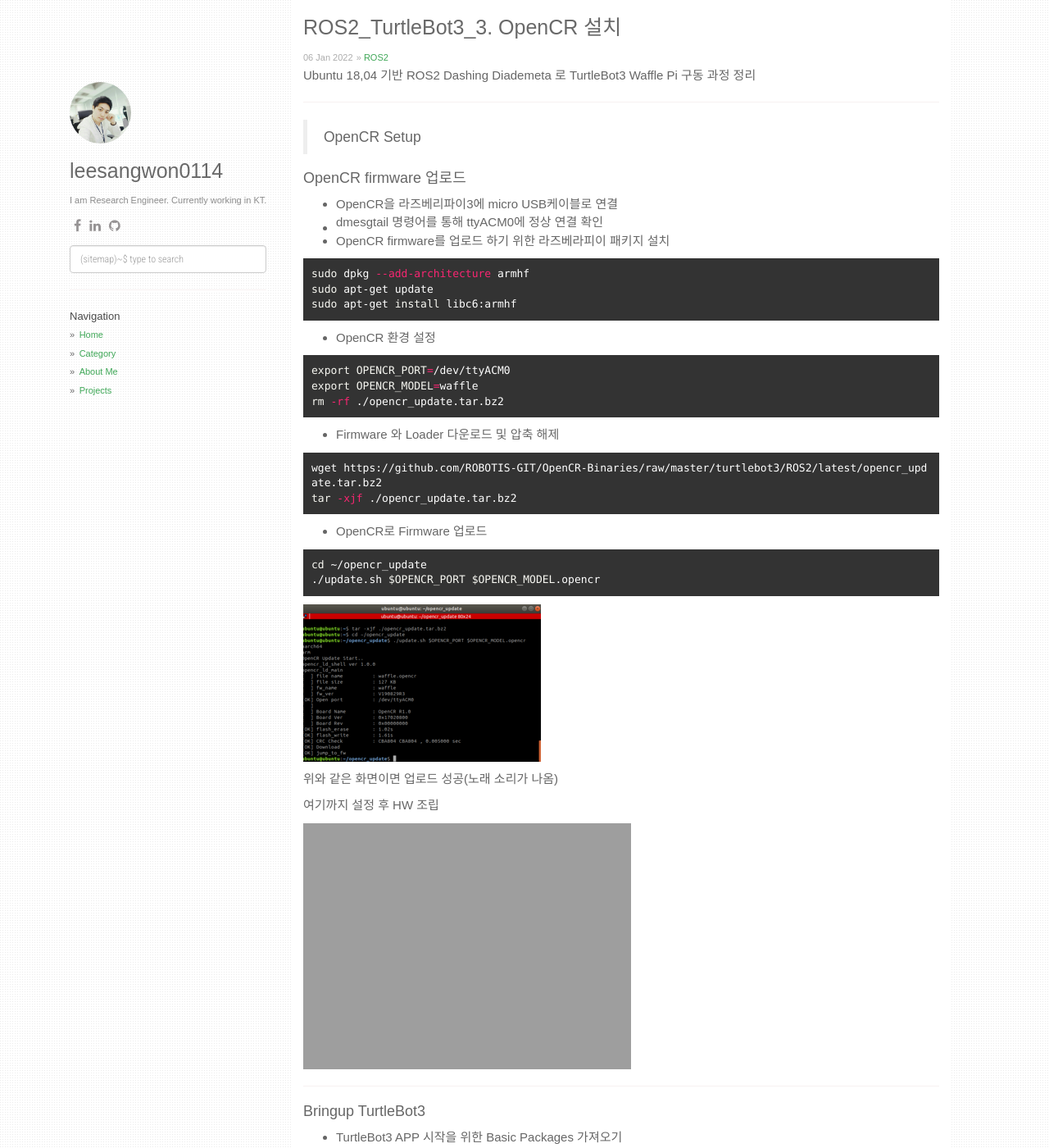
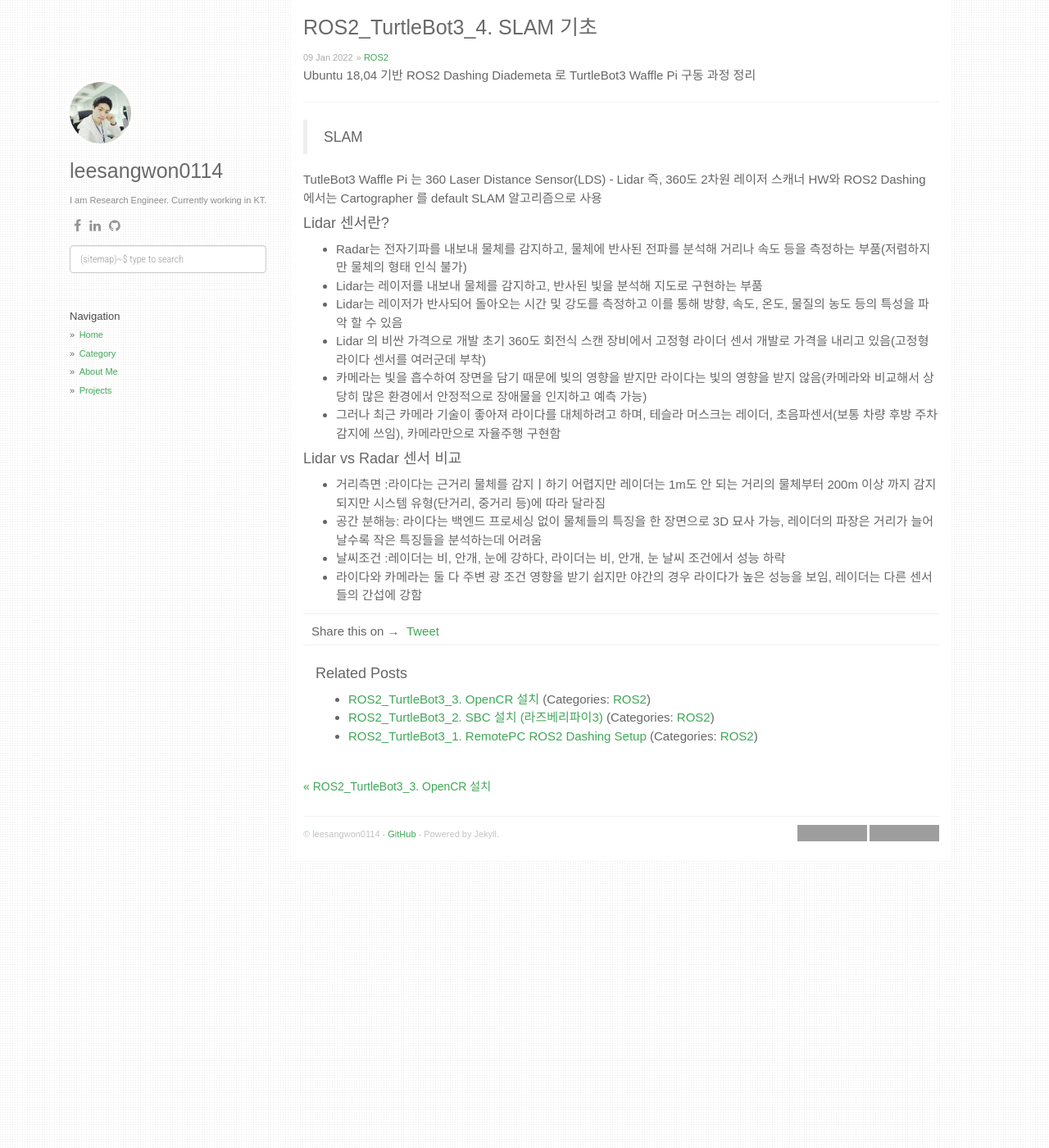
Before and after one commit to leesangwon0114/leesangwon0114.github.io, a Jekyll site: the page built from _posts/2022-01-07-ROS2_TurtleBot3_3.OpenCR 설치.markdown, in a window 1280 px wide and 1400 px high. Shown: the whole window at 82% size. Built offline with Jekyll 4.4.1, drawn with Linux system fonts in a browser that asks for light colours; nearby versions of some CDN libraries; comment, search, counter and statistics services are not loaded; some of the changed text lies outside the part shown; grey boxes are pictures that could not be loaded.

Commit message:
Add ros2 4

````diff
--- a/_posts/2022-01-07-ROS2_TurtleBot3_3.OpenCR 설치.markdown
+++ b/_posts/2022-01-07-ROS2_TurtleBot3_3.OpenCR 설치.markdown
@@ -1,7 +1,7 @@
 ---
 layout: post
-title:  "ROS2_TurtleBot3_3.&nbsp;OpenCR 설치"
-date:   2022-01-07 05:18:15 +0700
+title:  "ROS2_TurtleBot3_4.&nbsp;SLAM 기초"
+date:   2022-01-10 05:18:15 +0700
 categories: [ROS2]
 ---
 
@@ -9,71 +9,22 @@ Ubuntu 18,04 기반 ROS2 Dashing Diademeta 로 TurtleBot3 Waffle Pi 구동 과
 
 ---
 
-> OpenCR Setup
+> SLAM
 
-#### OpenCR firmware 업로드
+TutleBot3 Waffle Pi 는 360 Laser Distance Sensor(LDS) - Lidar 즉, 360도 2차원 레이저 스캐너 HW와 ROS2 Dashing 에서는 Cartographer 를 default SLAM 알고리즘으로 사용
 
-- OpenCR을 라즈베리파이3에 micro USB케이블로 연결
-- dmesg | tail 명령어를 통해 ttyACM0에 정상 연결 확인
-- OpenCR firmware를 업로드 하기 위한 라즈베라피이 패키지 설치
+#### Lidar 센서란?
 
-``` bash
-sudo dpkg --add-architecture armhf
-sudo apt-get update
-sudo apt-get install libc6:armhf
-```
+- Radar는 전자기파를 내보내 물체를 감지하고, 물체에 반사된 전파를 분석해 거리나 속도 등을 측정하는 부품(저렴하지만 물체의 형태 인식 불가)
+- Lidar는 레이저를 내보내 물체를 감지하고, 반사된 빛을 분석해 지도로 구현하는 부품
+- Lidar는 레이저가 반사되어 돌아오는 시간 및 강도를 측정하고 이를 통해 방향, 속도, 온도, 물질의 농도 등의 특성을 파악 할 수 있음
+- Lidar 의 비싼 가격으로 개발 초기 360도 회전식 스캔 장비에서 고정형 라이더 센서 개발로 가격을 내리고 있음(고정형 라이다 센서를 여러군데 부착)
+- 카메라는 빛을 흡수하여 장면을 담기 때문에 빛의 영향을 받지만 라이다는 빛의 영향을 받지 않음(카메라와 비교해서 상당히 많은 환경에서 안정적으로 장애물을 인지하고 예측 가능)
+- 그러나 최근 카메라 기술이 좋아져 라이다를 대체하려고 하며, 테슬라 머스크는 레이더, 초음파센서(보통 차량 후방 주차감지에 쓰임), 카메라만으로 자율주행 구현함
 
-- OpenCR 환경 설정
+#### Lidar vs Radar 센서 비교
 
-``` bash
-export OPENCR_PORT=/dev/ttyACM0
-export OPENCR_MODEL=waffle
-rm -rf ./opencr_update.tar.bz2
-```
-
-- Firmware 와 Loader 다운로드 및 압축 해제
-
-``` bash
-wget https://github.com/ROBOTIS-GIT/OpenCR-Binaries/raw/master/turtlebot3/ROS2/latest/opencr_update.tar.bz2
-tar -xjf ./opencr_update.tar.bz2
-```
-
-- OpenCR로 Firmware 업로드
-
-``` bash
-cd ~/opencr_update
-./update.sh $OPENCR_PORT $OPENCR_MODEL.opencr
-```
-
-![Alt text](http://leesangwon0114.github.io/static/img/ROS2/3.1.png)
-
-위와 같은 화면이면 업로드 성공(노래 소리가 나옴)
-
-여기까지 설정 후 HW 조립
-
-![Alt text](http://leesangwon0114.github.io/static/img/ROS2/3.2.jpg)
-
----
-
-#### Bringup TurtleBot3
-- TurtleBot3 APP 시작을 위한 Basic Packages 가져오기
-- ssh 를 통해 쉘 접속 후 아래 명령어 실행
-
-``` bash
-export TURTLEBOT3_MODEL=waffle_pi
-ros2 launch turtlebot3_bringup robot.launch.py
-```
-
-- remote PC에서 키보드를 통한 제어 실행(Teleoperation)
-
-``` bash
-export TURTLEBOT3_MODEL=waffle_pi
-ros2 run turtlebot3_teleop teleop_keyboard
-```
-RemotePC의 키보드를 통한 원격 제어 해보기
-
-w/x 는 속도 증감
-
-a/d는 각도 증가 감소
-
-s 는 멈춤
+- 거리측면 :라이다는 근거리 물체를 감지ㅣ하기 어렵지만 레이더는 1m도 안 되는 거리의 물체부터 200m 이상 까지 감지되지만 시스템 유형(단거리, 중거리 등)에 따라 달라짐
+- 공간 분해능: 라이다는 백엔드 프로세싱 없이 물체들의 특징을 한 장면으로 3D 묘사 가능, 레이더의 파장은 거리가 늘어날수록 작은 특징들을 분석하는데 어려움
+- 날씨조건 :레이더는 비, 안개, 눈에 강하다, 라이더는 비, 안개, 눈 날씨 조건에서 성능 하락
+- 라이다와 카메라는 둘 다 주변 광 조건 영향을 받기 쉽지만 야간의 경우 라이다가 높은 성능을 보임, 레이더는 다른 센서들의 간섭에 강함
````
Also changed, not shown: _posts/2022-01-07-ROS2_TurtleBot3_4.SLAM 기초.markdown (added, +79 -0 lines).
